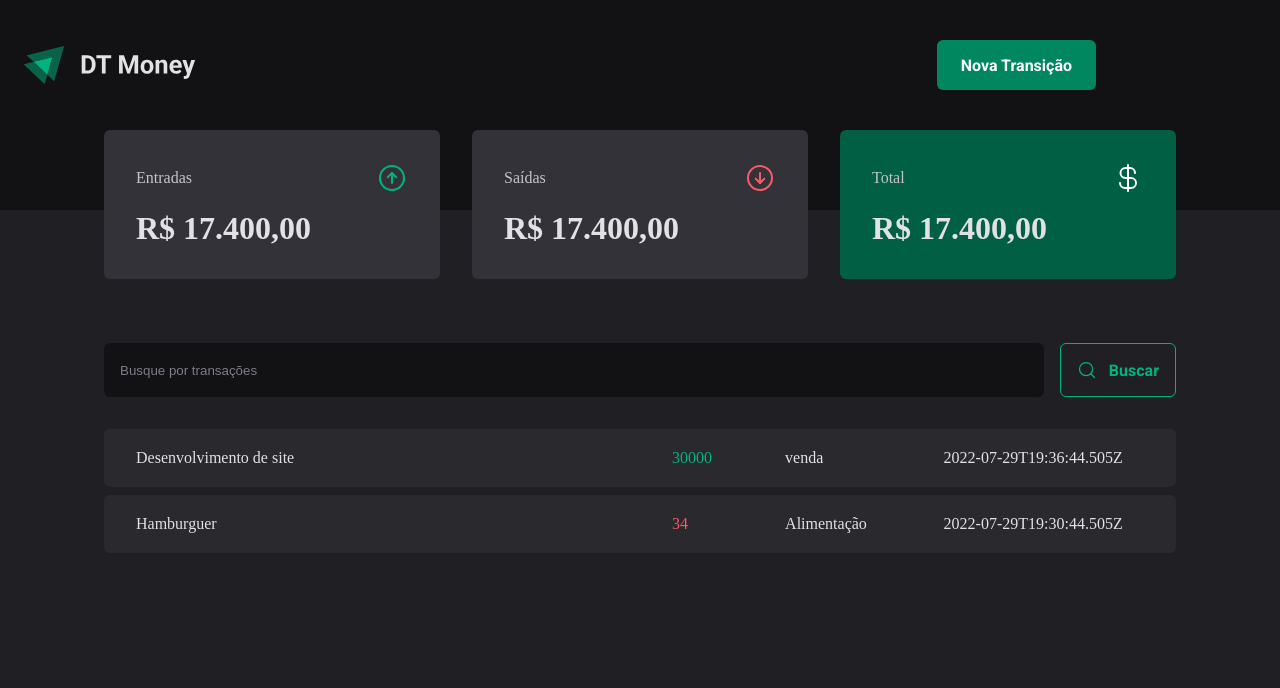
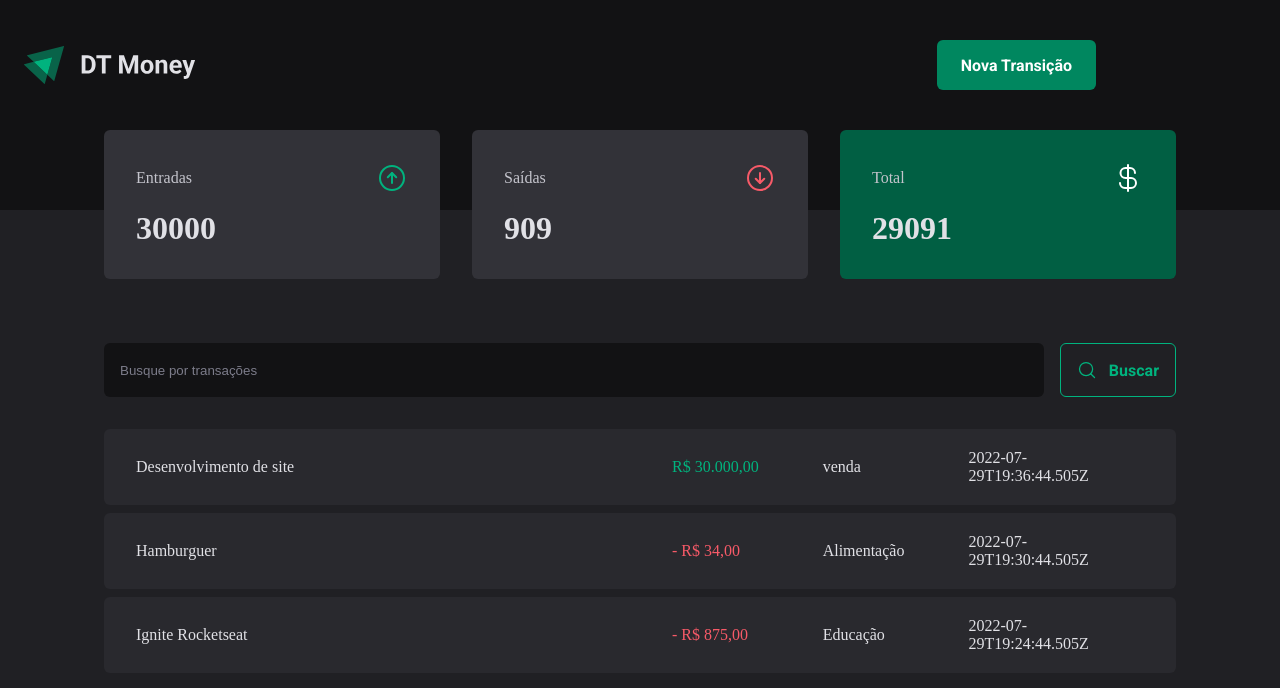
Before and after one commit to VanessaMaia26/DT-Money--ReactJs, a React (Vite) app: page / in a window 1280 px wide. Shown: the top 688 px of the page. Built offline with nearby package versions, Linux system fonts and the light colour scheme; data requests are answered from the project's data file.

Commit message:
new commit

```diff
--- a/server.json
+++ b/server.json
@@ -15,6 +15,14 @@
         "category": "Alimentação",
         "price": 34,
         "createdAt": "2022-07-29T19:30:44.505Z"
+      },
+      {
+        "id": 3,
+        "description": "Ignite Rocketseat",
+        "type": "outcome",
+        "category": "Educação",
+        "price": 875,
+        "createdAt": "2022-07-29T19:24:44.505Z"
       }
   ]
 }
--- a/src/App.tsx
+++ b/src/App.tsx
@@ -1,4 +1,5 @@
 import { ThemeProvider } from "styled-components";
+import { TransactionsProvider } from "./contexts/TransactionsContext";
 import { Transactions } from "./pages/Transactions";
 import { GlobalStyle } from "./styles/global";
 import { defaultTheme } from "./styles/themes/default";
@@ -8,7 +9,9 @@
     <ThemeProvider theme={defaultTheme}>
       <GlobalStyle />
 
-      <Transactions />
+      <TransactionsProvider>
+        <Transactions />
+      </TransactionsProvider>
     </ThemeProvider>
   )
 }
--- a/src/components/Summary/index.tsx
+++ b/src/components/Summary/index.tsx
@@ -1,7 +1,31 @@
 import { ArrowCircleDown, ArrowCircleUp, CurrencyDollar } from "phosphor-react";
+import { useContext } from "react";
+import { TransactionsContext } from "../../contexts/TransactionsContext";
 import { SummaryCard, SummaryContainer } from "./styles";
 
 export function Summary() {
+
+    const { transactions } = useContext(TransactionsContext);
+
+    const summary = transactions.reduce(
+        (acc, transaction) => {
+            if (transaction.type == 'income') {
+                acc.income += transaction.price;
+                acc.total += transaction.price;
+            } else {
+                acc.outcome += transaction.price;
+                acc.total -= transaction.price;
+            }
+
+            return acc;
+        },
+        {
+            income: 0,
+            outcome: 0,
+            total: 0
+        }
+    )
+
     return (
         <SummaryContainer>
             <SummaryCard>
@@ -10,7 +34,7 @@
                     <ArrowCircleUp size={32} color="#00b37e" />
                 </header>
 
-                <strong>R$ 17.400,00</strong>
+                <strong>{summary.income}</strong>
             </SummaryCard>
 
             <SummaryCard>
@@ -19,7 +43,7 @@
                     <ArrowCircleDown size={32} color="#f75a68" />
                 </header>
 
-                <strong>R$ 17.400,00</strong>
+                <strong>{summary.outcome}</strong>
             </SummaryCard>
 
             <SummaryCard variant="green">
@@ -28,7 +52,7 @@
                     <CurrencyDollar size={32} color="#fff" />
                 </header>
 
-                <strong>R$ 17.400,00</strong>
+                <strong>{summary.total}</strong>
             </SummaryCard>
         </SummaryContainer>
     )
--- /dev/null
+++ b/src/contexts/TransactionsContext.tsx
@@ -0,0 +1,42 @@
+import { createContext, ReactNode, useEffect, useState } from "react";
+
+interface Transaction {
+    id: number;
+    description: string;
+    type: 'income' | 'outcome';
+    price: number;
+    category: string;
+    createdAt: string;
+}
+
+interface TransactionsContextType {
+    transactions: Transaction[];
+}
+
+interface TransactionsProviderProps  {
+    children: ReactNode;
+}
+
+export const TransactionsContext = createContext({} as TransactionsContextType);
+
+export function TransactionsProvider({ children }: TransactionsProviderProps) {
+
+    const [transactions, setTransections] = useState<Transaction[]>([])
+
+    async function loadTransactions() {
+        const response = await fetch('http://localhost:3333/transactions')
+        const data = await response.json();
+
+        setTransections(data);
+    }
+
+    useEffect(() => {
+        loadTransactions();
+    }, [])
+
+    return (
+        <TransactionsContext.Provider value={{ transactions }}>
+            {children}
+        </TransactionsContext.Provider>
+    )
+}
--- a/src/pages/Transactions/index.tsx
+++ b/src/pages/Transactions/index.tsx
@@ -1,31 +1,15 @@
-import { useEffect, useState } from "react";
+import { useContext } from "react";
 import { Header } from "../../components/Header";
 import { Summary } from "../../components/Summary";
+import { TransactionsContext } from "../../contexts/TransactionsContext";
+import { priceFormatter } from "../../utils/formatter";
 import { SearchForm } from "./components/SearchForm";
 
 import { PriceHighlight, TransactionsContainer, TransactionsTable } from "./styles";
-interface Transaction {
-    id: number;
-    description: string;
-    type: 'income' | 'outcome';
-    price: number;
-    category: string;
-    createdAt: string;
-}
 
 export function Transactions() {
-    const [transactions, setTransections] = useState<Transaction[]>([])
 
-    async function loadTransactions() {
-        const response = await fetch('http://localhost:3333/transactions')
-        const data = await response.json();
-
-        setTransections(data);
-    }
-
-    useEffect(() => {
-        loadTransactions();
-    }, [])
+    const  { transactions } = useContext(TransactionsContext)
 
     return (
         <div>
@@ -42,7 +26,8 @@
                                     <td width='50%'>{transaction.description}</td>
                                     <td>
                                         <PriceHighlight variant={transaction.type}>
-                                        {transaction.price}
+                                           {transaction.type == 'outcome' && '- '}
+                                           {priceFormatter.format(transaction.price)}
                                         </PriceHighlight>
                                     </td>
                                     <td>{transaction.category}</td>
--- /dev/null
+++ b/src/utils/formatter.ts
@@ -0,0 +1,6 @@
+export const dateFormatter = new Intl.DateTimeFormat('pt-BR');
+
+export const priceFormatter = new Intl.NumberFormat('pt-BR', {
+    style: 'currency',
+    currency: 'BRL'
+});
```
